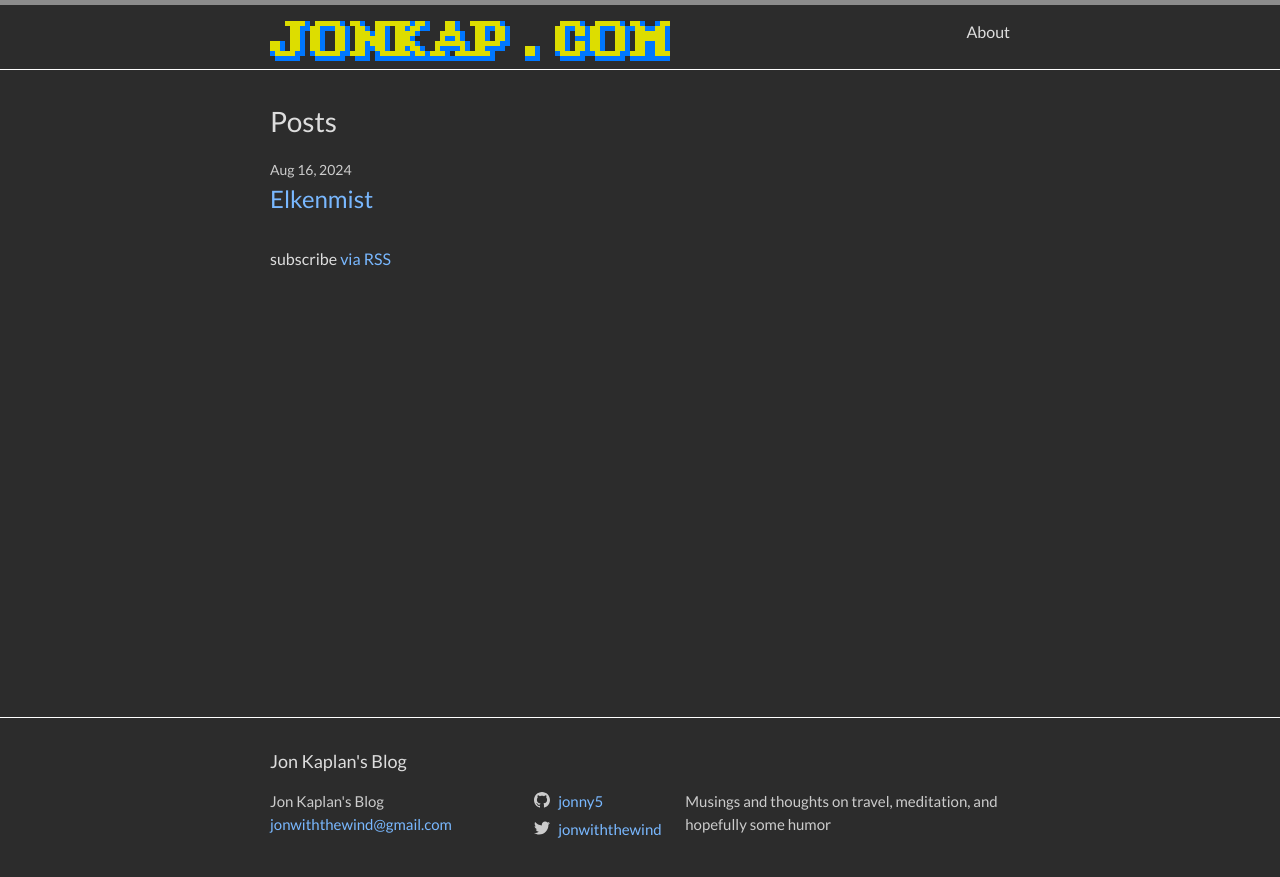
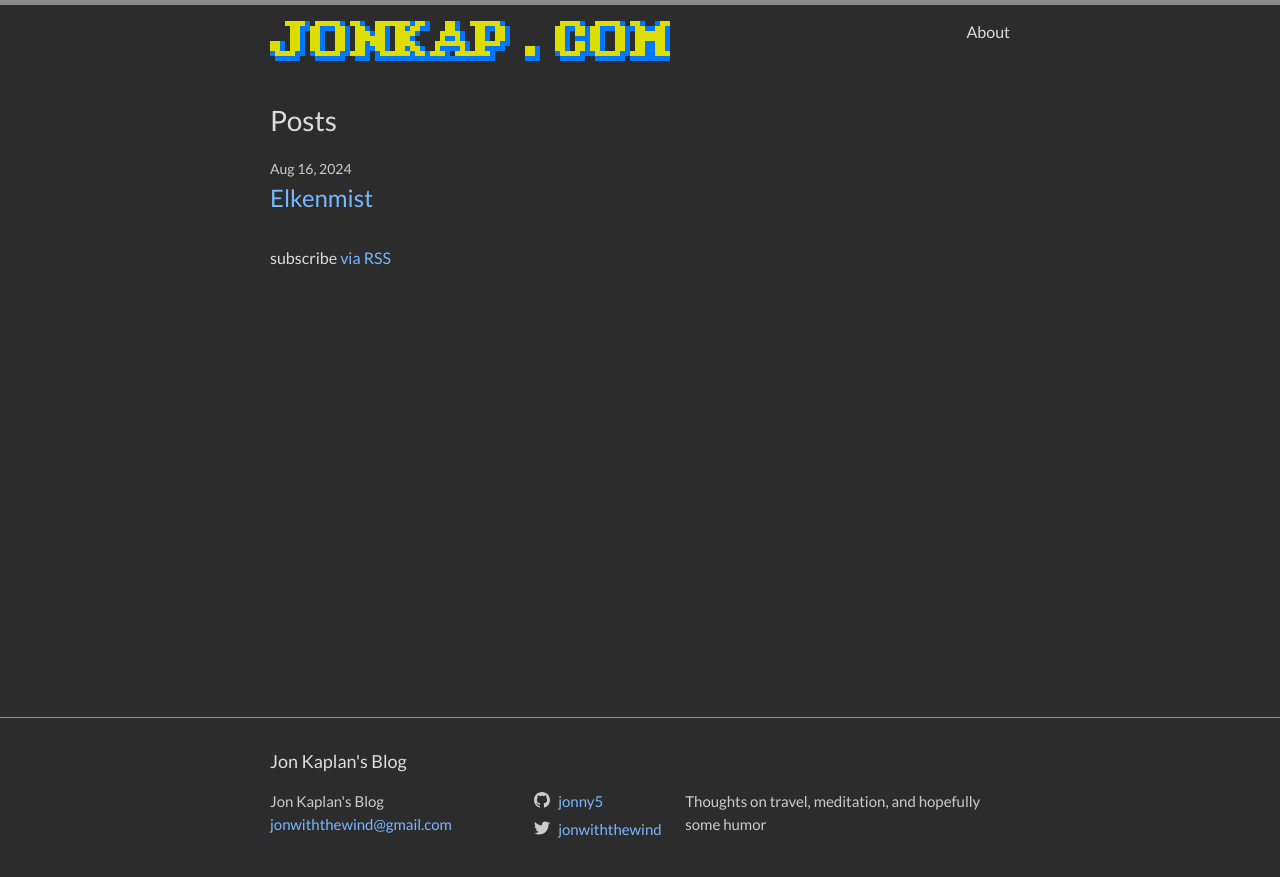
Before and after one commit to jonny5/jonkap, a Jekyll site: the page built from index.markdown, in a window 1280 px wide. Shown: the top 877 px of the page. Built offline with Jekyll 4.4.1, drawn with Linux system fonts in a browser that asks for light colours.

Commit message:
Messing with layout

```diff
--- a/_config.yml
+++ b/_config.yml
@@ -21,7 +21,7 @@
 title: Jon Kaplan's Blog
 email: jonwiththewind@gmail.com
 description: >- # this means to ignore newlines until "baseurl:"
-  Musings and thoughts on travel, meditation, and hopefully some humor
+  Thoughts on travel, meditation, and hopefully some humor
 baseurl: "" # the subpath of your site, e.g. /blog
 domain: jonkap.com
 url: "https://jonkap.com" # the base hostname & protocol for your site, e.g. http://example.com
--- a/_sass/minima/_layout.scss
+++ b/_sass/minima/_layout.scss
@@ -3,7 +3,6 @@
  */
 .site-header {
   border-top: 5px solid $grey-color-dark;
-  border-bottom: 1px solid $grey-color-light;
   min-height: $spacing-unit * 1.865;
 
   // Positioning context for the mobile navigation icon
@@ -48,6 +47,7 @@
   }
 
   @include media-query($on-palm) {
+    display: none;
     position: absolute;
     top: 9px;
     right: $spacing-unit / 2;
@@ -105,7 +105,7 @@
  * Site footer
  */
 .site-footer {
-  border-top: 1px solid $grey-color-light;
+  border-top: 1px solid #8b929c;
   padding: $spacing-unit 0;
 }
 
```
